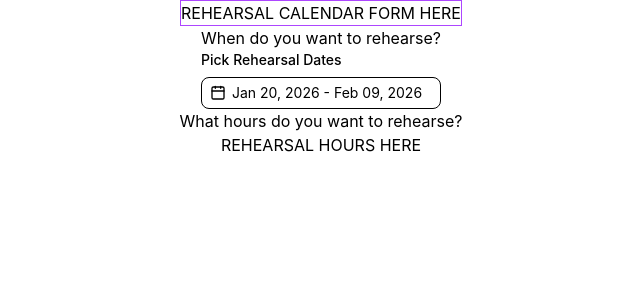
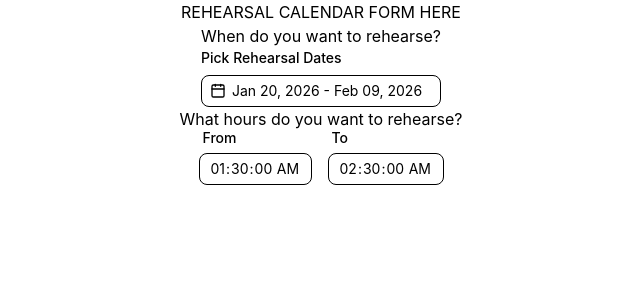
Before and after one commit to JMielbrecht/rehearsal-scheduler, a React (Vite) app: page / in a window 1280 px wide. Shown: the top 300 px of the page, without its empty margins (319-959 px from the left). Built offline with nearby package versions, Linux system fonts and the light colour scheme.

Commit message:
add hours picker

```diff
--- a/src/RehearsalForm/RehearsalForm.tsx
+++ b/src/RehearsalForm/RehearsalForm.tsx
@@ -12,9 +12,7 @@ const RehearsalForm = () => {
 
     return (
         <div className="flex flex-col items-center">
-        <div className="border-1 border-purple-500">
-            REHEARSAL CALENDAR FORM HERE
-        </div>
+        <h1>REHEARSAL CALENDAR FORM HERE</h1>
         {/* Start/End Dates */}
         <h2>When do you want to rehearse?</h2>
         <RehearsalFormDates />
--- a/src/RehearsalForm/RehearsalFormHours.tsx
+++ b/src/RehearsalForm/RehearsalFormHours.tsx
@@ -1,11 +1,71 @@
-import React from 'react'
+'use client'
+
+import { useState } from 'react'
+import { Button } from '@/components/ui/button'
+import { Calendar } from '@/components/ui/calendar'
+import { Input } from '@/components/ui/input'
+import { Label } from '@/components/ui/label'
+import { Popover, PopoverContent, PopoverTrigger } from '@/components/ui/popover'
+import { ChevronDownIcon } from 'lucide-react'
 
 const RehearsalFormHours = () => {
-    return (
-        <div>
-            REHEARSAL HOURS HERE
+  const [open, setOpen] = useState(false)
+  const [date, setDate] = useState<Date | undefined>(undefined)
+
+  return (
+    <div className='flex flex-col gap-6'>
+      {/* <div className='flex w-full max-w-xs flex-col gap-2'>
+        <Label htmlFor='date' className='px-1'>
+          Date
+        </Label>
+        <Popover open={open} onOpenChange={setOpen}>
+          <PopoverTrigger
+            render={<Button variant='outline' id='date' />}
+            className='w-full justify-between font-normal'
+          >
+            {date ? date.toLocaleDateString() : 'Pick a date'}
+            <ChevronDownIcon />
+          </PopoverTrigger>
+          <PopoverContent className='w-auto overflow-hidden p-0' align='start'>
+            <Calendar
+              mode='single'
+              selected={date}
+              onSelect={date => {
+                setDate(date)
+                setOpen(false)
+              }}
+            />
+          </PopoverContent>
+        </Popover>
+      </div> */}
+      <div className='flex gap-4'>
+        <div className='flex flex-col gap-2'>
+          <Label htmlFor='time-from' className='px-1'>
+            From
+          </Label>
+          <Input
+            type='time'
+            id='time-from'
+            step='1'
+            defaultValue='01:30:00'
+            className='bg-background appearance-none [&::-webkit-calendar-picker-indicator]:hidden [&::-webkit-calendar-picker-indicator]:appearance-none'
+          />
         </div>
-    )
+        <div className='flex flex-col gap-2'>
+          <Label htmlFor='time-to' className='px-1'>
+            To
+          </Label>
+          <Input
+            type='time'
+            id='time-to'
+            step='1'
+            defaultValue='02:30:00'
+            className='bg-background appearance-none [&::-webkit-calendar-picker-indicator]:hidden [&::-webkit-calendar-picker-indicator]:appearance-none'
+          />
+        </div>
+      </div>
+    </div>
+  )
 }
 
-export default RehearsalFormHours;
+export default RehearsalFormHours
--- /dev/null
+++ b/src/components/ui/input.tsx
@@ -0,0 +1,19 @@
+import * as React from "react"
+import { Input as InputPrimitive } from "@base-ui/react/input"
+import { cn } from "cn"
+
+function Input({ className, type, ...props }: React.ComponentProps<"input">) {
+  return (
+    <InputPrimitive
+      type={type}
+      data-slot="input"
+      className={cn(
+        "h-8 w-full min-w-0 rounded-lg border border-input bg-transparent px-2.5 py-1 text-base transition-colors outline-none file:inline-flex file:h-6 file:border-0 file:bg-transparent file:text-sm file:font-medium file:text-foreground placeholder:text-muted-foreground focus-visible:border-ring focus-visible:ring-3 focus-visible:ring-ring/50 disabled:pointer-events-none disabled:cursor-not-allowed disabled:bg-input/50 disabled:opacity-50 aria-invalid:border-destructive aria-invalid:ring-3 aria-invalid:ring-destructive/20 md:text-sm dark:bg-input/30 dark:disabled:bg-input/80 dark:aria-invalid:border-destructive/50 dark:aria-invalid:ring-destructive/40",
+        className
+      )}
+      {...props}
+    />
+  )
+}
+
+export { Input }
```
